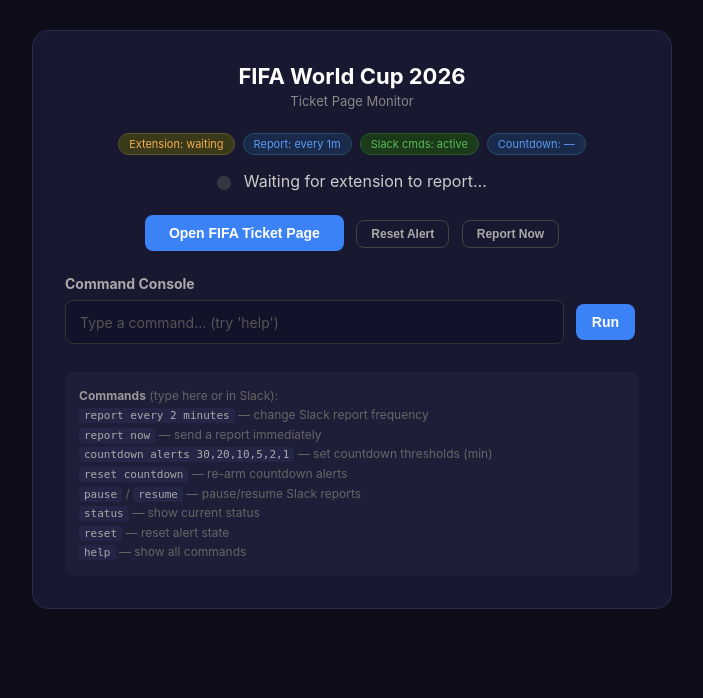
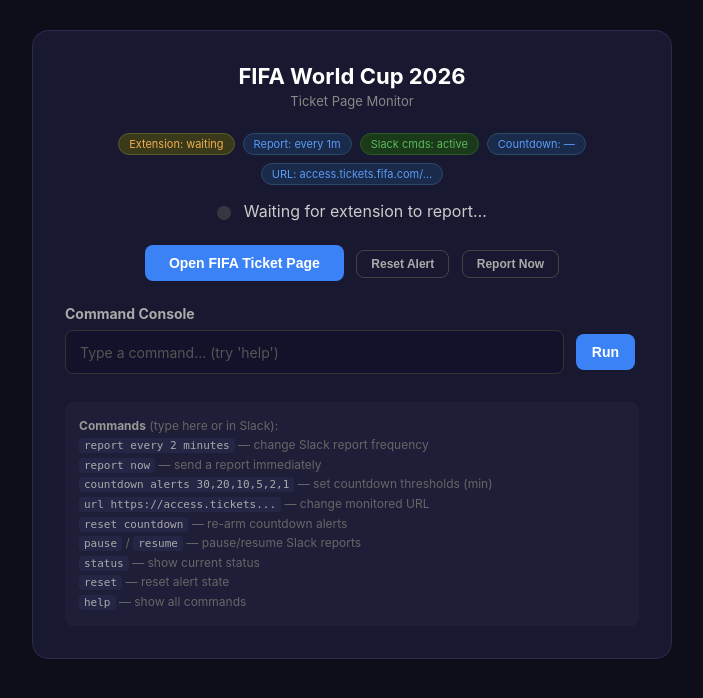
Before and after one commit to alexyang-io/worldcup-2026-tickets-bot-dashboard, a Flask app: page / in a window 1280 px wide. Shown: the top 698 px of the page, without its empty margins (288-991 px from the left). Run offline with Flask 3, Linux system fonts and the light colour scheme; data that the repository does not hold is empty.

Commit message:
Updte: dynamic FIFA URL feature

```diff
--- a/src/__init__.py
+++ b/src/__init__.py
@@ -1 +1 @@
-__version__ = "1.0.2"
+__version__ = "1.1.0"
--- a/src/config.py
+++ b/src/config.py
@@ -4,10 +4,18 @@ Shared configuration and global state for the FIFA ticket monitor.
 
 import os
 
-FIFA_URL = (
+DEFAULT_FIFA_URL = (
     "https://access.tickets.fifa.com/pkpcontroller/wp/FWC26SHOP/"
     "index_en.html?queue=11-FWC26-Shop"
 )
+FIFA_URL = DEFAULT_FIFA_URL  # backward compat
+
+# Mutable URL setting (changeable via commands)
+settings_url = {"fifa_url": DEFAULT_FIFA_URL}
+
+
+def get_fifa_url():
+    return settings_url["fifa_url"]
 CANNOT_ACCESS_TEXT = "The page you are trying to access does not exist"
 CHECK_INTERVAL = 30
 SLACK_WEBHOOK_URL = os.environ.get("SLACK_WEBHOOK_URL", "")
--- a/src/routes/api.py
+++ b/src/routes/api.py
@@ -4,7 +4,7 @@ API endpoints for the ticket monitor.
 
 from flask import Blueprint, jsonify, request
 
-from config import command_log, monitor_state, settings
+from config import command_log, get_fifa_url, monitor_state, settings
 from services.commands import process_command
 from services.monitor import analyze_page, check_countdown_thresholds
 
@@ -37,7 +37,7 @@ def page_content():
 
 @api_bp.route("/api/status")
 def api_status():
-    return jsonify({**monitor_state, "settings": settings})
+    return jsonify({**monitor_state, "settings": settings, "fifa_url": get_fifa_url()})
 
 
 @api_bp.route("/api/command", methods=["POST"])
--- a/src/routes/dashboard.py
+++ b/src/routes/dashboard.py
@@ -6,7 +6,7 @@ import os
 
 from flask import Blueprint, render_template
 
-from config import FIFA_URL
+from config import get_fifa_url
 
 dashboard_bp = Blueprint(
     "dashboard",
@@ -17,4 +17,4 @@ dashboard_bp = Blueprint(
 
 @dashboard_bp.route("/")
 def index():
-    return render_template("dashboard.html", fifa_url=FIFA_URL)
+    return render_template("dashboard.html", fifa_url=get_fifa_url())
--- a/src/services/monitor.py
+++ b/src/services/monitor.py
@@ -9,8 +9,8 @@ import requests as http_requests
 from config import (
     CANNOT_ACCESS_TEXT,
     CHECK_INTERVAL,
-    FIFA_URL,
     countdown_alerted,
+    get_fifa_url,
     monitor_state,
     settings,
 )
@@ -90,7 +90,7 @@ def fallback_monitor_loop():
                 continue
 
         try:
-            resp = http_requests.get(FIFA_URL, timeout=20, headers={
+            resp = http_requests.get(get_fifa_url(), timeout=20, headers={
                 "User-Agent": (
                     "Mozilla/5.0 (Macintosh; Intel Mac OS X 10_15_7) "
                     "AppleWebKit/537.36 (KHTML, like Gecko) "
--- a/src/services/slack.py
+++ b/src/services/slack.py
@@ -6,7 +6,7 @@ import time
 
 import requests as http_requests
 
-from config import FIFA_URL, SLACK_WEBHOOK_URL, monitor_state, settings
+from config import SLACK_WEBHOOK_URL, get_fifa_url, monitor_state, settings
 
 
 def send_slack_message(text: str):
@@ -23,7 +23,7 @@ def send_slack_message(text: str):
 def send_slack_alert(message: str):
     send_slack_message(
         f":rotating_light: *FIFA WC 2026 Ticket Alert* :rotating_light:\n"
-        f"{message}\n\n<{FIFA_URL}|Open ticket page>"
+        f"{message}\n\n<{get_fifa_url()}|Open ticket page>"
     )
 
 
--- a/src/templates/dashboard.html
+++ b/src/templates/dashboard.html
@@ -203,6 +203,7 @@
     <span class="badge blue" id="reportBadge">Report: every 60s</span>
     <span class="badge yellow" id="slackCmdBadge">Slack cmds: checking…</span>
     <span class="badge blue" id="countdownBadge">Countdown: —</span>
+    <span class="badge blue" id="urlBadge" style="max-width:200px;overflow:hidden;text-overflow:ellipsis;white-space:nowrap" title="">URL: loading…</span>
   </div>
 
   <div class="status-section">
@@ -212,7 +213,7 @@
   </div>
 
   <div>
-    <button class="btn" onclick="window.open('{{ fifa_url }}', 'fifa_tickets')">
+    <button class="btn" onclick="openFifa()">
       Open FIFA Ticket Page
     </button>
     <button class="btn secondary" onclick="sendCmd('reset')">Reset Alert</button>
@@ -237,6 +238,7 @@
     <code>report every 2 minutes</code> — change Slack report frequency<br>
     <code>report now</code> — send a report immediately<br>
     <code>countdown alerts 30,20,10,5,2,1</code> — set countdown thresholds (min)<br>
+    <code>url https://access.tickets...</code> — change monitored URL<br>
     <code>reset countdown</code> — re-arm countdown alerts<br>
     <code>pause</code> / <code>resume</code> — pause/resume Slack reports<br>
     <code>status</code> — show current status<br>
@@ -253,11 +255,17 @@
   const reportBadge = document.getElementById('reportBadge');
   const slackCmdBadge = document.getElementById('slackCmdBadge');
   const countdownBadge = document.getElementById('countdownBadge');
+  const urlBadge = document.getElementById('urlBadge');
   const banner = document.getElementById('alertBanner');
+  let currentFifaUrl = '{{ fifa_url }}';
   const cmdInput = document.getElementById('cmdInput');
   const cmdResponse = document.getElementById('cmdResponse');
   const logSection = document.getElementById('logSection');
   let alertShown = false;
+
+  function openFifa() {
+    window.open(currentFifaUrl, 'fifa_tickets');
+  }
 
   async function sendCmd(cmd) {
     try {
@@ -319,6 +327,18 @@
       slackCmdBadge.textContent = data.settings ? 'Slack cmds: active' : 'Slack cmds: off';
       slackCmdBadge.className = 'badge green';
 
+      // URL badge
+      if (data.fifa_url) {
+        currentFifaUrl = data.fifa_url;
+        try {
+          const short = new URL(data.fifa_url).hostname + '/…';
+          urlBadge.textContent = 'URL: ' + short;
+        } catch(e) {
+          urlBadge.textContent = 'URL: ' + data.fifa_url.substring(0, 30);
+        }
+        urlBadge.title = data.fifa_url;
+      }
+
       // Countdown badge
       if (data.countdown_status) {
         countdownBadge.textContent = 'Countdown: ' + data.countdown_status;
```
Also changed, not shown: src/services/commands.py (+16 -1 lines).
